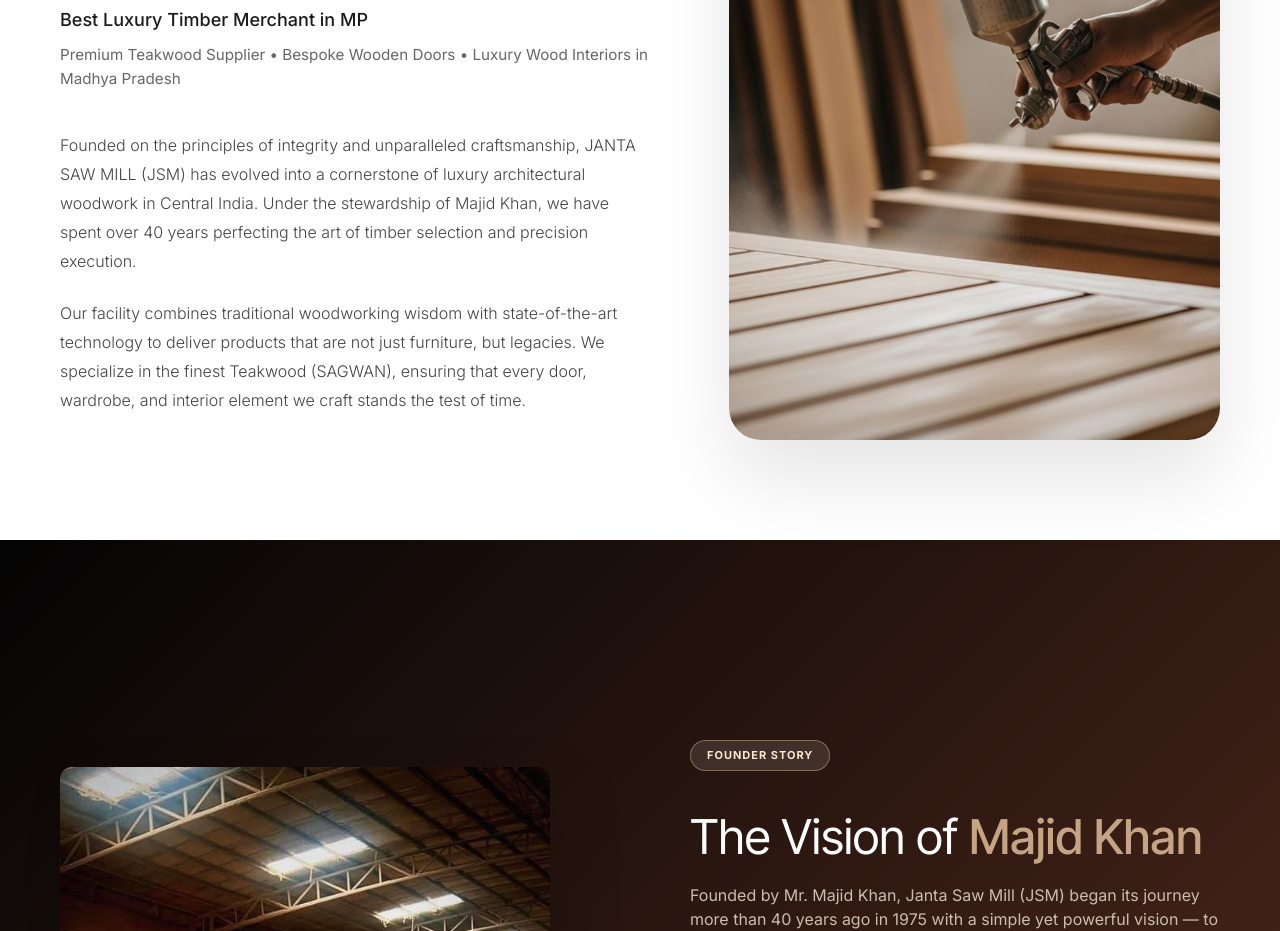
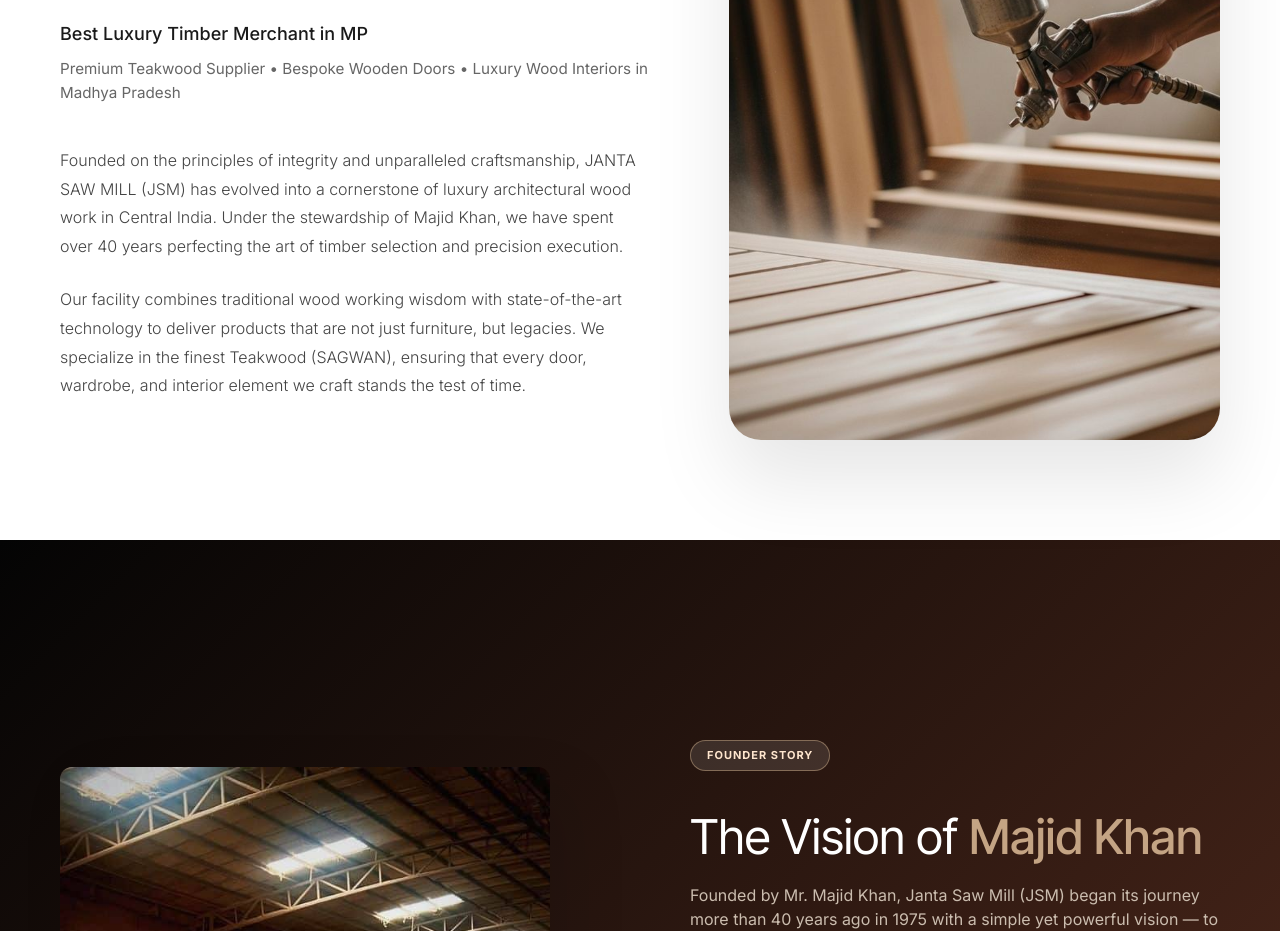
Before and after one commit to draftworks-repos/JSM, a Next.js app: page /about in a window 1280 px wide. Shown: the part 1060-1991 px from the top of the page. Built offline with nearby package versions, Linux system fonts and the light colour scheme.

Commit message:
about content updaed

```diff
--- a/components/AboutContent.tsx
+++ b/components/AboutContent.tsx
@@ -20,7 +20,7 @@ export function AboutContent() {
     {
       icon: <Award size={24} />,
       title: "40+ Years",
-      desc: "Three decades of mastery in timber and woodworking.",
+      desc: "Three decades of mastery in timber and wood working.",
     },
     {
       icon: <Star size={24} />,
@@ -56,12 +56,12 @@ export function AboutContent() {
               <p>
                 Founded on the principles of integrity and unparalleled
                 craftsmanship, JANTA SAW MILL (JSM) has evolved into a
-                cornerstone of luxury architectural woodwork in Central India.
+                cornerstone of luxury architectural wood work in Central India.
                 Under the stewardship of Majid Khan, we have spent over 40 years
                 perfecting the art of timber selection and precision execution.
               </p>
               <p>
-                Our facility combines traditional woodworking wisdom with
+                Our facility combines traditional wood working wisdom with
                 state-of-the-art technology to deliver products that are not
                 just furniture, but legacies. We specialize in the finest
                 Teakwood (SAGWAN), ensuring that every door, wardrobe, and
```
